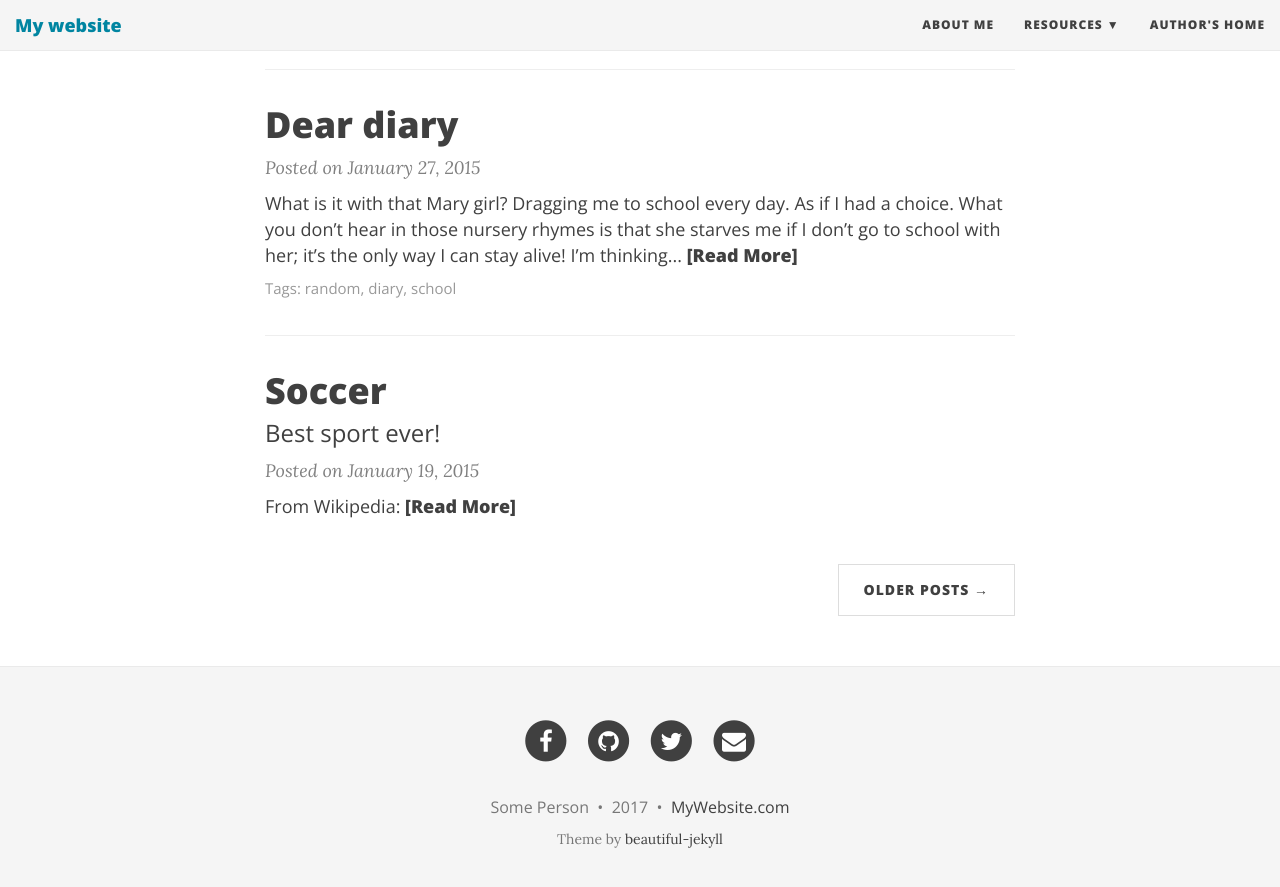
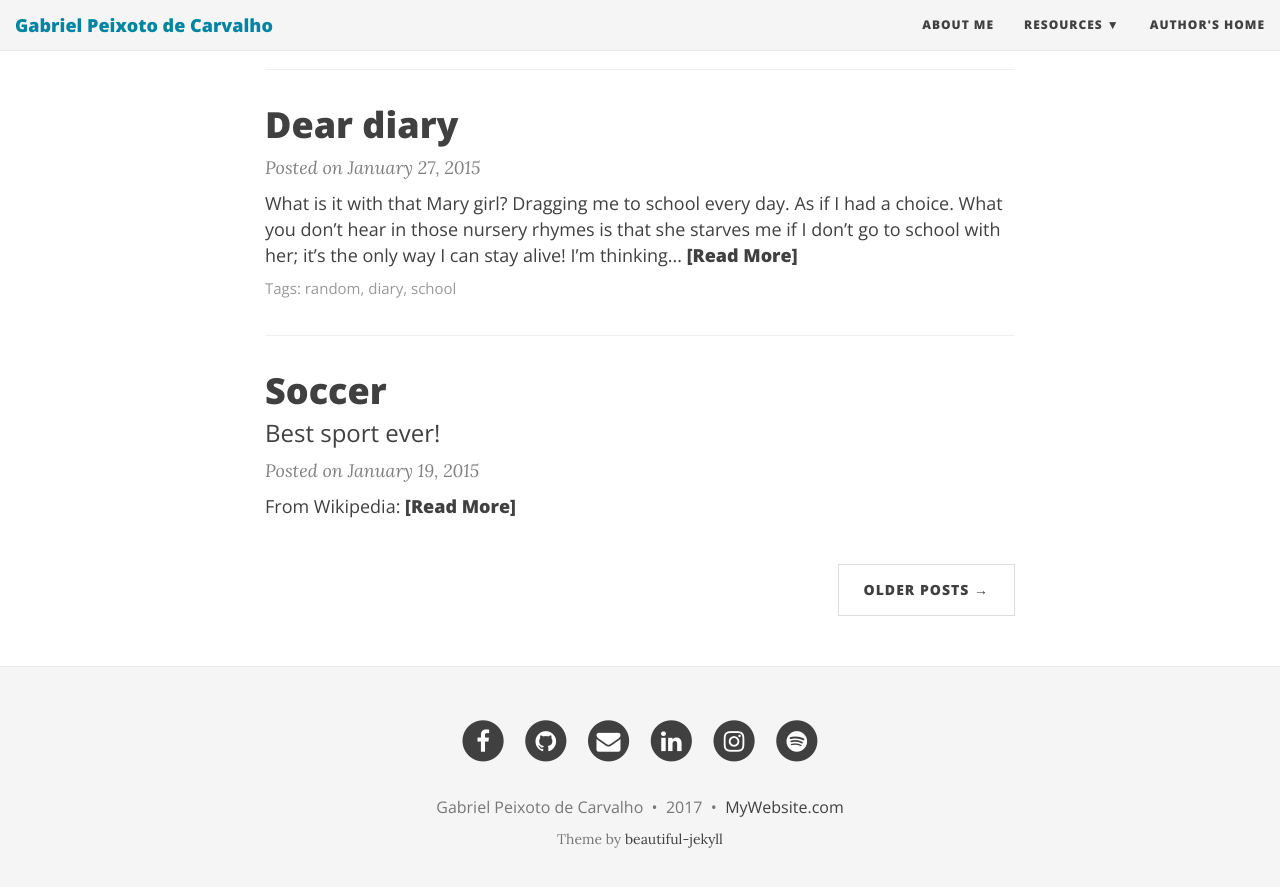
Before and after one commit to gaburiero/gaburiero.github.io, a Jekyll site: the page built from index.html, in a window 1280 px wide and 900 px high, scrolled down 1071 px. Shown: the top 887 px of the window. Built offline with Jekyll 4.4.1, drawn with Linux system fonts in a browser that asks for light colours; nearby versions of some CDN libraries; the list of posts is cut into pages by our own code.

Commit message:
modified some configurations

```diff
--- a/_config.yml
+++ b/_config.yml
@@ -4,7 +4,7 @@
 # baseurl is the website's URL without the hostname
 
 # If you are building a simple GitHub user page (http://username.github.io) then use these settings:
-url: "http://username.github.io"
+url: "http://gaburiero.github.io"
 baseurl: ""
 
 # If you are building a GitHub project page then use these settings:
@@ -14,10 +14,10 @@ baseurl: ""
 # Of course don't forget to change the username and projectname to YOUR username and project
 
 # Name of website
-title: My website
+title: Gabriel Peixoto de Carvalho
 
 # Short description of your site
-description: A virtual proof that name is awesome!
+description: Personal website with CV and projects
 
 # --- Navigation bar options --- #
 
@@ -43,17 +43,17 @@ avatar: "/img/avatar-icon.png"
 # Change all these values or delete the ones you don't want.
 # Important: you must keep the "name" parameter, everything else you can remove
 author:
-  name: Some Person
-  email: "youremail@domain.com"
-  facebook: yourname  # eg. daattali
-  github: yourname    # eg. daattali
+  name: Gabriel Peixoto de Carvalho
+  email: "gaburiero.c@gmail.com"
+  facebook: gabriel.peixoto.925  # eg. daattali
+  github: gaburiero    # eg. daattali
   twitter: yourname   # eg. daattali
   reddit: yourname    # eg. daattali
   google-plus: +yourname   # eg. +DeanAttali or 109424658772469020925
   linkedin: yourname  # eg. daattali
-  xing: yourname      # eg. daattali
+  #xing: yourname      # eg. daattali
   stackoverflow: yourlink  # eg. "3943160/daattali"
-  snapchat: yourname  # eg. daattali
+  #snapchat: yourname  # eg. daattali
   instagram: yourname # eg. daattali
   youtube: yourlink   # eg. user/daattali or channel/daattali
   spotify: yourname   # eg. daattali
@@ -64,22 +64,22 @@ footer-links-active:
   rss: false
   facebook: true
   email: true
-  twitter: true
+  twitter: false
   google-plus: false
   github: true
   reddit: false
-  linkedin: false
+  linkedin: true
   xing: false
   stackoverflow: false
   snapchat: false
-  instagram: false
+  instagram: true
   youtube: false
-  spotify: false
+  spotify: true
   telephone: false
 
 # Select which share links to show in posts
 share-links-active:
-  twitter: true
+  twitter: false
   facebook: true
   google: false
   linkedin: true
@@ -112,7 +112,7 @@ title-separator: "-"
 # --- Don't need to touch anything below here (but you can if you want) --- #
 
 # Output options (more information on Jekyll's site)
-timezone: "America/Vancouver"
+#timezone: "America/Vancouver"
 markdown: kramdown
 highlighter: rouge
 permalink: /:year-:month-:day-:title/
```
